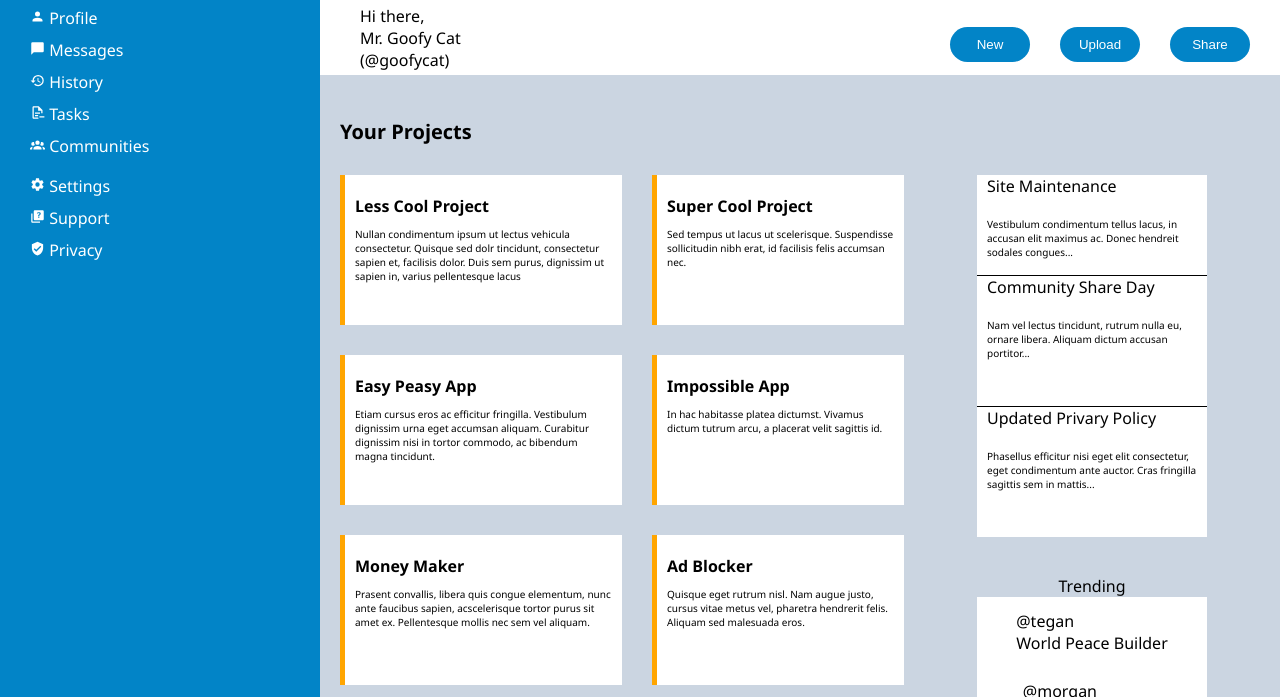
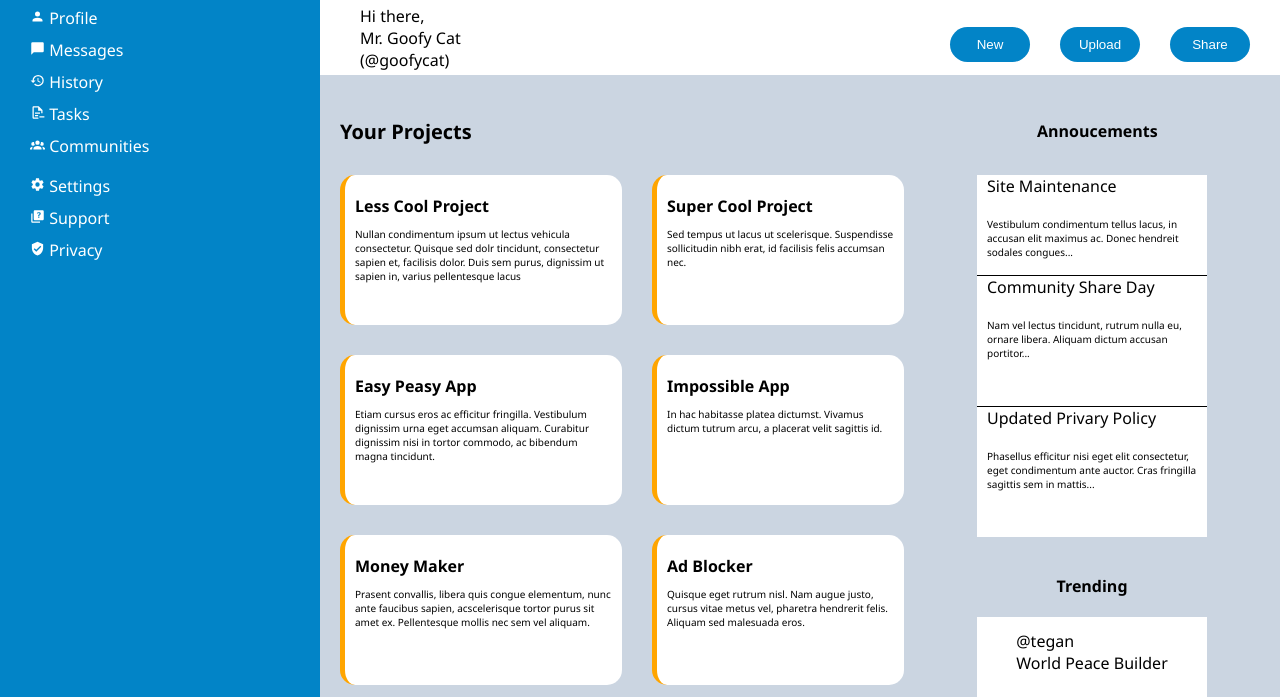
Before and after one commit to DannyTu2/admin-dashboard, a plain HTML site: page index.html in a window 1280 px wide. Shown: the part 95-792 px from the top of the page. Drawn offline with Linux system fonts and the light colour scheme.

Commit message:
Fix annoucement title

```diff
--- a/index.html
+++ b/index.html
@@ -81,7 +81,9 @@
     </div>
 
     <div class="rightSideMain">
+
         <div class="annoucementSection">
+            <div class="annoucementTitle"> Annoucements </div>
             <div class="individualAnnoucement">
                 <div> Site Maintenance </div>
                 <p class="text"> Vestibulum condimentum tellus lacus, in accusan elit maximus ac. Donec hendreit sodales congues...</p>
@@ -123,6 +125,10 @@
 
             </div>
         </div>
+
+
+
+
     </div>
 </div>
 </div>
--- a/styles.css
+++ b/styles.css
@@ -130,10 +130,10 @@ html,body {
 .title {
     grid-row: 1/2;
     display:grid;
-    display:flex;
-    justify-content: space-between;
-    /* padding-top:20px; */
-    width:930px;
+    /* display:flex;
+    justify-content: space-between; */
+    /* width:100%; */
+    width:330px;
     height:70px;
     align-items: end;
     font-weight: bold;
@@ -141,9 +141,18 @@ html,body {
     font-family: 'Segoe UI', Tahoma, Geneva, Verdana, sans-serif;
 }
 
+.annoucementTitle {
+    padding-left:20px;
+    /* padding-bottom:50px; */
+    font-weight: bold;
+    /* grid-column: 4/-1; */
+    /* height:100px; */
+}
+
 .project {
     grid-column: 1/2;
     height:150px;
+    border-radius:15px;
     background-color: white;
     font-family: 'Segoe UI', Tahoma, Geneva, Verdana, sans-serif;
 }
@@ -151,7 +160,7 @@ html,body {
 .individualAnnoucement {
     height:100px;
     width:230px;
-
+    background-color: white;
 }
 
 .secondIndividualAnnoucement {
@@ -159,6 +168,7 @@ html,body {
     width:230px;
     border-top: 2px solid;
     border-width: thin;
+    background-color: white;
 }
 
 .thirdIndividualAnnoucement {
@@ -166,6 +176,7 @@ html,body {
     width:230px;
     border-top: 2px solid;
     border-width: thin;
+    background-color: white;
 }
 
 .individualAnnoucement div, .secondIndividualAnnoucement div, .thirdIndividualAnnoucement div  {
@@ -209,8 +220,10 @@ html,body {
 
 }
 
-.annoucementSection div {
-    background-color: white;
+.annoucementTitle {
+    margin-top: -55px;
+    padding-left:60px;
+
 }
 
 .text{
@@ -224,7 +237,6 @@ html,body {
     align-items: center;
     padding-top: 200px;
     width: 230px;
-    /* gap: 10px; */
     margin: 0 auto;
 }
 
@@ -243,6 +255,12 @@ html,body {
     height:70px;
 }
 
+.trendingTitle {
+    font-weight: bold;
+    grid-row: -1;
+    padding-bottom:20px;
+}
+
 .searchBar {
     width:500px;
 }
```
